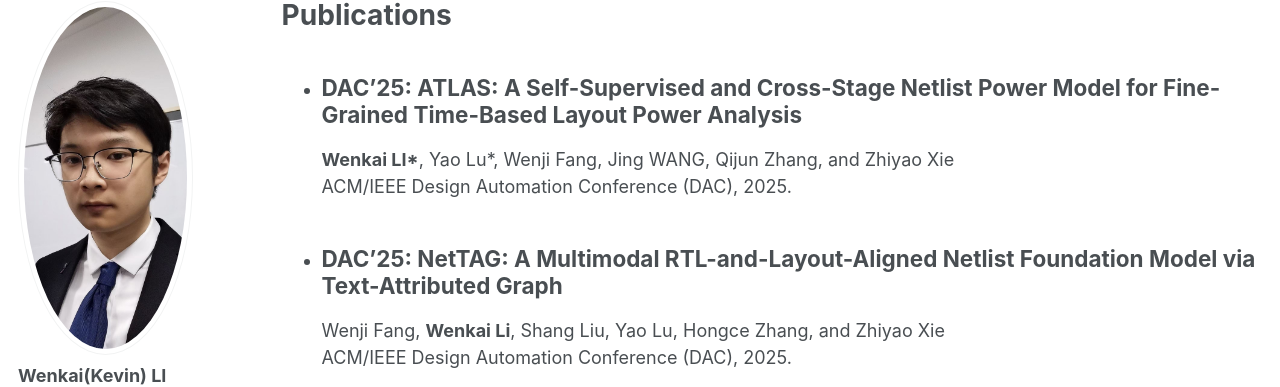
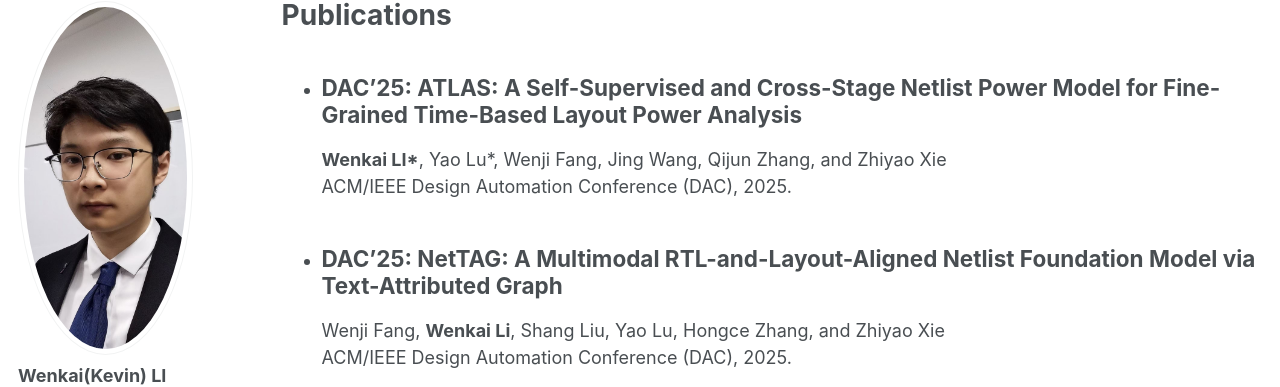
Before and after one commit to kevin333kevin/wenkaili.github.io, a Jekyll site: the page built from _pages/publications.md, in a window 1280 px wide. Shown: the part 105-492 px from the top of the page. Built offline with Jekyll 4.4.1, drawn with Linux system fonts in a browser that asks for light colours; some web fonts are replaced.

```diff
--- a/_pages/publications.md
+++ b/_pages/publications.md
@@ -6,7 +6,7 @@ author_profile: true
 ---
 
 - ## DAC'25: ATLAS: A Self-Supervised and Cross-Stage Netlist Power Model for Fine-Grained Time-Based Layout Power Analysis
-  __Wenkai LI\*__, Yao Lu\*, Wenji Fang, Jing WANG, Qijun Zhang, and Zhiyao Xie
+  __Wenkai LI\*__, Yao Lu\*, Wenji Fang, Jing Wang, Qijun Zhang, and Zhiyao Xie
   ACM/IEEE Design Automation Conference (DAC), 2025.
 
 - ## DAC'25: NetTAG: A Multimodal RTL-and-Layout-Aligned Netlist Foundation Model via Text-Attributed Graph
```
